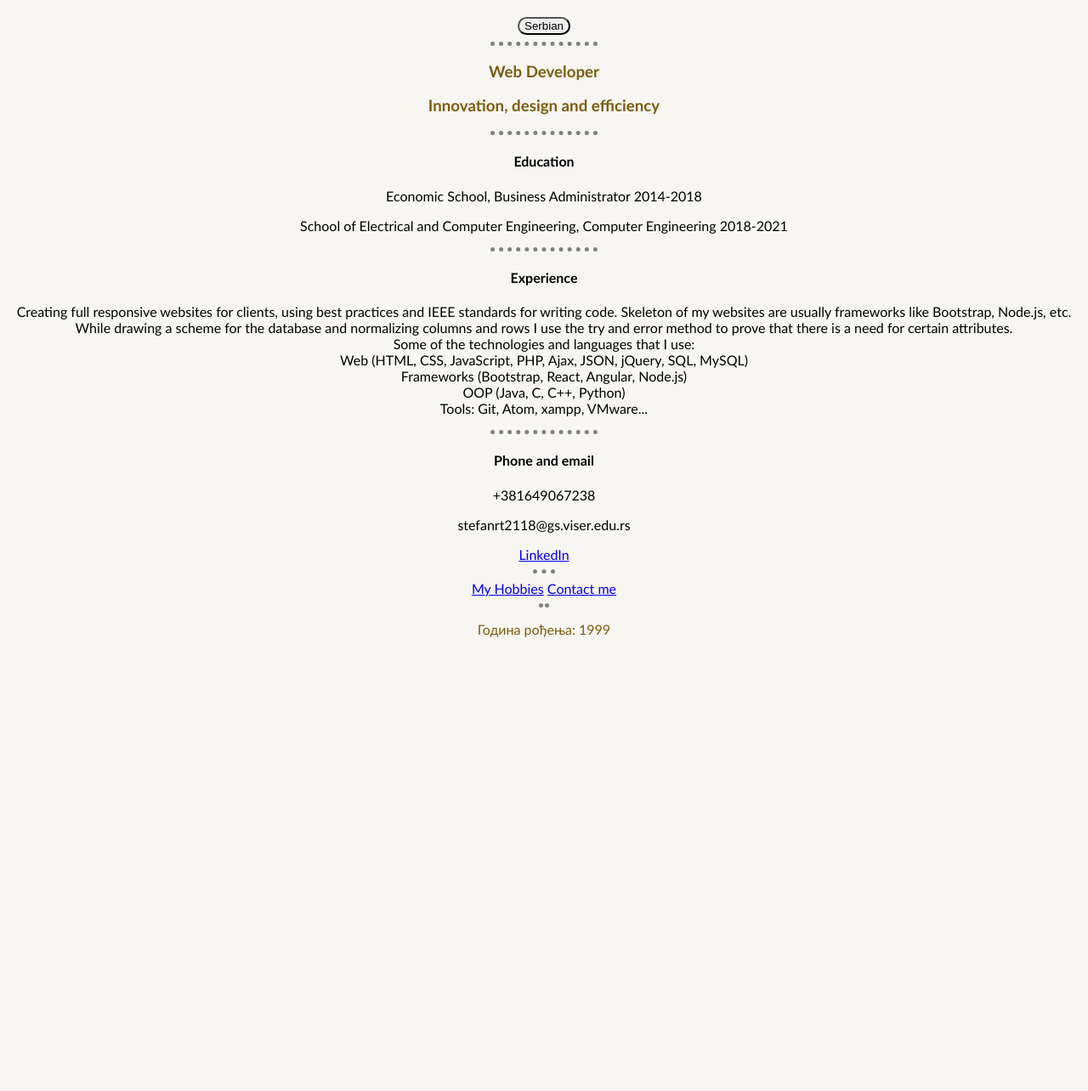
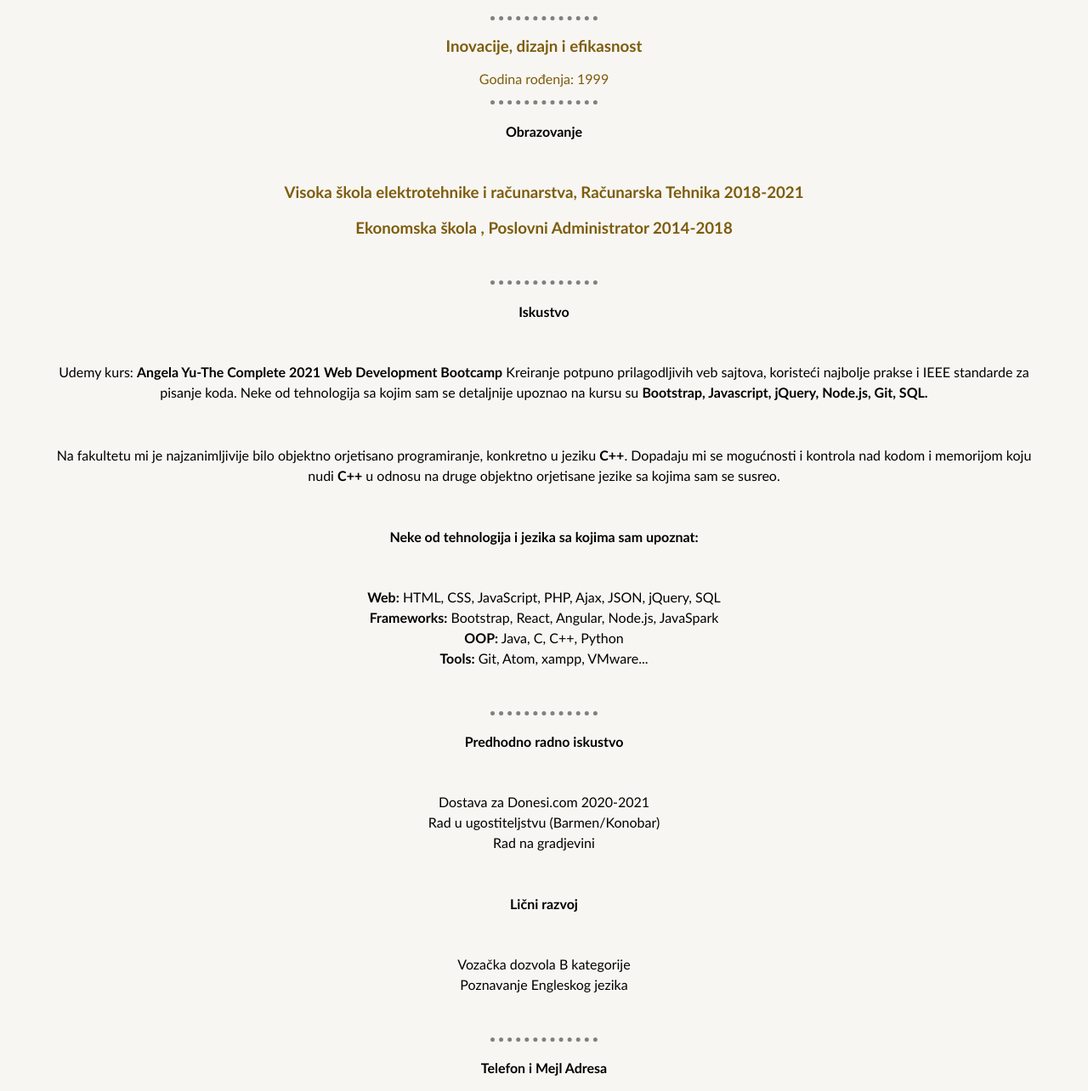
Before and after one commit to StefanJakic/cv, a plain HTML site: page index.html in a window 1280 px wide. Shown: the part 374-1658 px from the top of the page at 85% size. Before the commit the page ends 1140 px from the top, so only its background shows below. Drawn offline with Linux system fonts and the light colour scheme.

Commit message:
updated cv

```diff
--- /dev/null
+++ b/css/style.css
@@ -0,0 +1,53 @@
+
+  body{
+    text-align:center;
+    font-family: Play,"Trebuchet MS",sans-serif;
+    background-color: #F7F6F2;
+  }
+    h1, h3{
+    color: #7D5C0D;
+  }
+
+  hr{
+    border-style: none;
+    border-top-style: dotted;
+    border-color: grey;
+    border-width: 5px;
+    width: 10%;
+  }
+
+  input, button, textarea{
+    border-radius: 25px;
+  }
+
+  .ProfilePicture{
+    width: 300px;
+    height: 300px;
+  }
+
+  .footerHr{
+    width: 2%;
+  }
+
+  .endHr{
+    width: 1%;
+  }
+
+.yearB{
+  color: #7D5C0D;
+}
+
+.content{
+  margin: 50px;
+  line-height: 1.5em;
+}
+
+#hobbies{
+  list-style: none;
+  padding: 10px;
+}
+
+.inputClass, .textareaClass, .labelClass{
+  padding: 10px;
+  margin: 10px;
+}
--- a/index.html
+++ b/index.html
@@ -5,47 +5,68 @@
   <meta name="viewport" content="width=device-width, initial-scale=1.0">
   <meta http-equiv="X-UA-Compatible" content="ie=edge">
   <title>Portfolio</title>
-  <link rel="stylesheet" href="style.css">
+  <link rel="stylesheet" href="css/style.css">
 </head>
 
 <body>
-  <img class="ProfilePicture" src="images/JakicProfilePicture.png" alt="JakicProfilePicture">
+  <img class="ProfilePicture" src="images/jakicProfilePicture.png" alt="JakicProfilePicture">
   <h1>Stefan Jakić</h1>
-  <button onclick="window.location.href='cindex.html'">Serbian</button>
   <hr>
-  <h3>Web Developer</h1>
-  <h3>Innovation, design and efficiency</h3>
+  <h3>Inovacije, dizajn i efikasnost</h3>
+  <p class="yearB">Godina rođenja: 1999</p>
   <hr>
-  <h4>Education</h4>
-  <p>Economic School, Business Administrator 2014-2018 </p>
-  <p>School of Electrical and Computer Engineering, Computer Engineering 2018-2021 </p>
+  <h4>Obrazovanje</h4>
+  <div class="content">
+    <h3>Visoka škola elektrotehnike i računarstva, Računarska Tehnika 2018-2021<h3>
+    <h3>Ekonomska škola , Poslovni Administrator 2014-2018<h3>
+  </div>
   <hr>
-  <h4>Experience</h4>
-  <p>
-    Creating full responsive websites for clients, using best practices and IEEE standards for writing code.
-    Skeleton of my websites are usually frameworks like Bootstrap, Node.js, etc.
+  <h4>Iskustvo</h4>
+  <p class="content">
+    Udemy kurs: <b>Angela Yu-The Complete 2021 Web Development Bootcamp</b>
+    Kreiranje potpuno prilagodljivih veb sajtova, koristeći najbolje prakse i IEEE standarde za pisanje koda.
+    Neke od tehnologija sa kojim sam se detaljnije upoznao na kursu su <b>Bootstrap, Javascript, jQuery, Node.js, Git, SQL.</b>
+  </p>
+  <p class="content">
+    Na fakultetu mi je najzanimljivije bilo objektno orjetisano programiranje, konkretno u jeziku <b>C++</b>.
+    Dopadaju mi se mogućnosti i kontrola nad kodom i memorijom koju nudi <b>C++</b> u odnosu na druge objektno orjetisane jezike sa kojima sam se susreo.
+  </p>
+
+
+  <h4>Neke od tehnologija i jezika sa kojima sam upoznat:</h4>
+  <p class="content">
+    <b>Web:</b> HTML, CSS, JavaScript, PHP, Ajax, JSON, jQuery, SQL
     <br>
-    While drawing a scheme for the database and normalizing columns and rows I use the try and error method to prove that there is a need for certain attributes.
+    <b>Frameworks:</b> Bootstrap, React, Angular, Node.js, JavaSpark
     <br>
-    Some of the technologies and languages that I use:
+    <b>OOP:</b> Java, C, C++, Python
     <br>
-    Web (HTML, CSS, JavaScript, PHP, Ajax, JSON, jQuery, SQL, MySQL)
-    <br>
-    Frameworks (Bootstrap, React, Angular, Node.js)
-    <br>
-    OOP (Java, C, C++, Python)
-    <br>
-    Tools: Git, Atom, xampp, VMware...
+    <b>Tools:</b> Git, Atom, xampp, VMware...
   </p>
   <hr>
-  <h4>Phone and email</h4>
+  <h4>Predhodno radno iskustvo</h4>
+  <p class="content">
+    Dostava za Donesi.com 2020-2021
+    <br>
+    Rad u ugostiteljstvu (Barmen/Konobar)
+    <br>
+    Rad na gradjevini
+  </p>
+
+  <h4>Lični razvoj</h4>
+  <p class="content">
+    Vozačka dozvola B kategorije
+    <br>
+    Poznavanje Engleskog jezika
+  </p>
+  <hr>
+  <h4>Telefon i Mejl Adresa</h4>
   <p>+381649067238</p>
   <p>stefanrt2118@gs.viser.edu.rs</p>
   <a href="https://www.linkedin.com/in/stefan-jakic-0b403b1b1/">LinkedIn</a>
   <hr class="footerHr">
-  <a href="hobbies.html" target="_blank">My Hobbies</a>
-  <a href="contact-me.html" target="_blank">Contact me</a>
+  <a href="hobbies.html" target="_blank">Hobi i interesovanja</a>
+  <a href="contact-me.html" target="_blank">Pošaljite mejl poruku</a>
   <hr class="endHr">
-  <p class="yearB">Година рођења: 1999</p>
 </body>
 </html>
```
Also changed, not shown: contact-me.html (+13 -10 lines), hobbies.html (+24 -20 lines).
